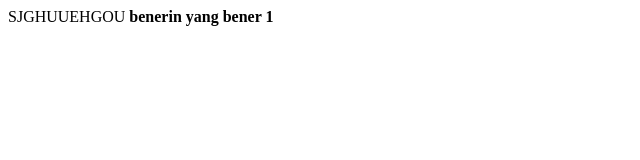
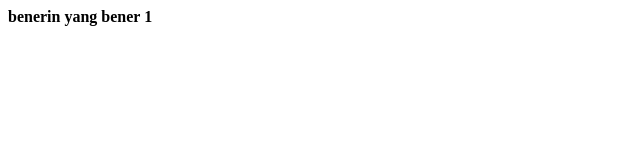
Before and after one commit to GGiolilei/github1, a plain HTML site: page belajargithub/index.html in a window 1280 px wide. Shown: the whole page, without its empty margins (0-640 px from the left). Drawn offline with Linux system fonts and the light colour scheme.

Commit message:
Update index.html

```diff
--- a/belajargithub/index.html
+++ b/belajargithub/index.html
@@ -6,7 +6,6 @@
     <title>Document</title>
 </head>
 <body>
-    SJGHUUEHGOU
 <strong> benerin yang bener 1</strong>
 </body>
 </html>
```
